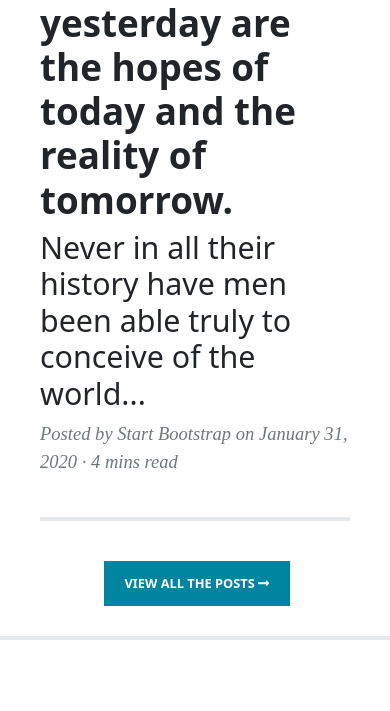
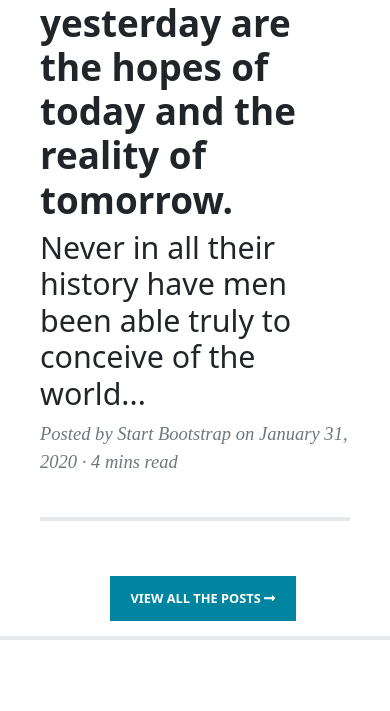
Before and after one commit to hdubey64/fifth-Frontend-project, a plain HTML site: page index.html in a window 390 px wide. Shown: the part 2720-3431 px from the top of the page. Drawn offline with nearby package versions, Linux system fonts and the light colour scheme.

Commit message:
Btn Fixed

```diff
--- a/assets/css/style.css
+++ b/assets/css/style.css
@@ -87,6 +87,7 @@ header {
    height: 0.5vh;
 }
 .btn {
+   position: relative;
    background: #0085a1;
    color: white;
    border-radius: 0;
@@ -124,6 +125,15 @@ footer p {
       width: 100%;
       padding: 0;
    }
+   .btn {
+      margin: 40px 0;
+      float: none;
+   }
+   .box1 {
+      float: right;
+      margin: -25px 0;
+      width: 58%;
+   }
 }
 
 @media (max-width: 768px) {
@@ -137,13 +147,24 @@ footer p {
       width: 100%;
       padding: 0;
    }
+   .box1 {
+      float: right;
+      margin: -25px 0;
+      width: 58%;
+   }
 }
 @media (max-width: 548px) {
    .content {
       width: 100%;
       padding: 40px;
    }
+   .btn {
+      margin: 40px 0;
+      float: none;
+   }
    .box1 {
-      width: 55%;
+      float: right;
+      margin: -25px 0;
+      width: 75%;
    }
 }
```
